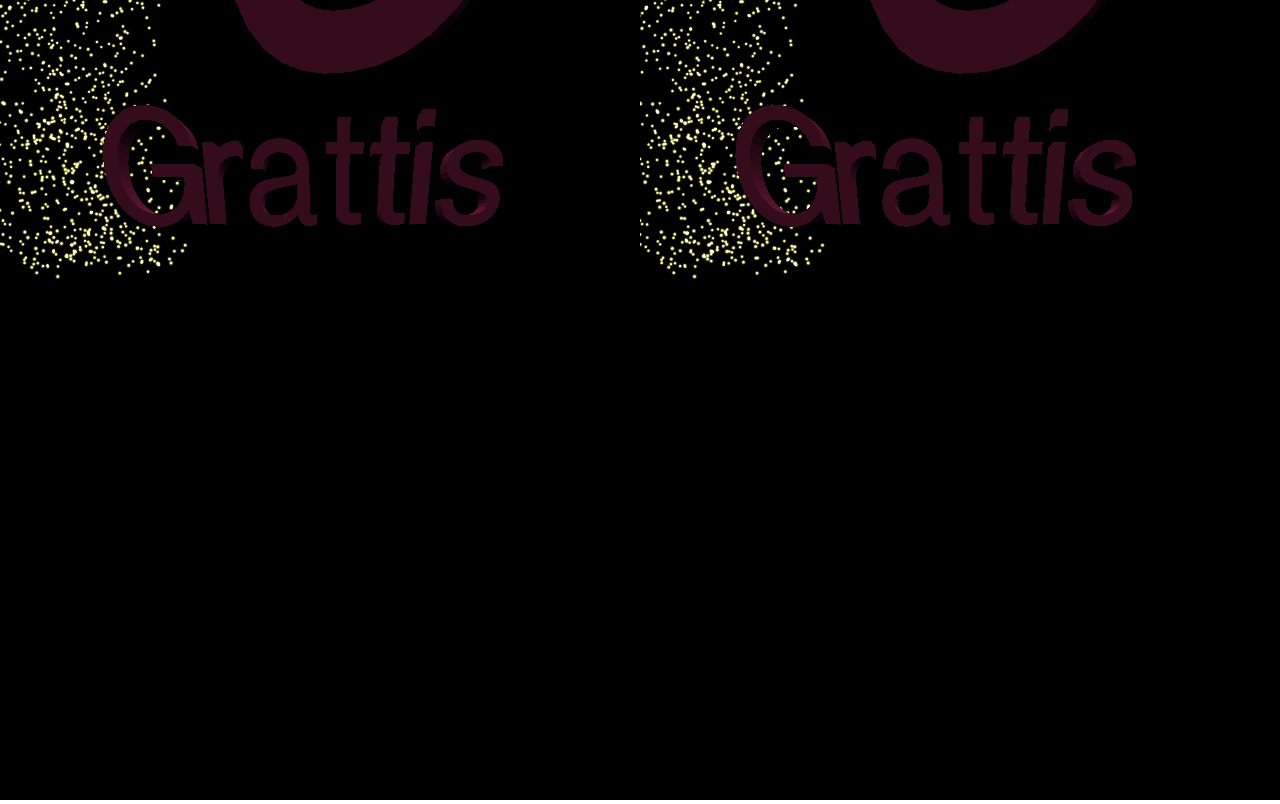
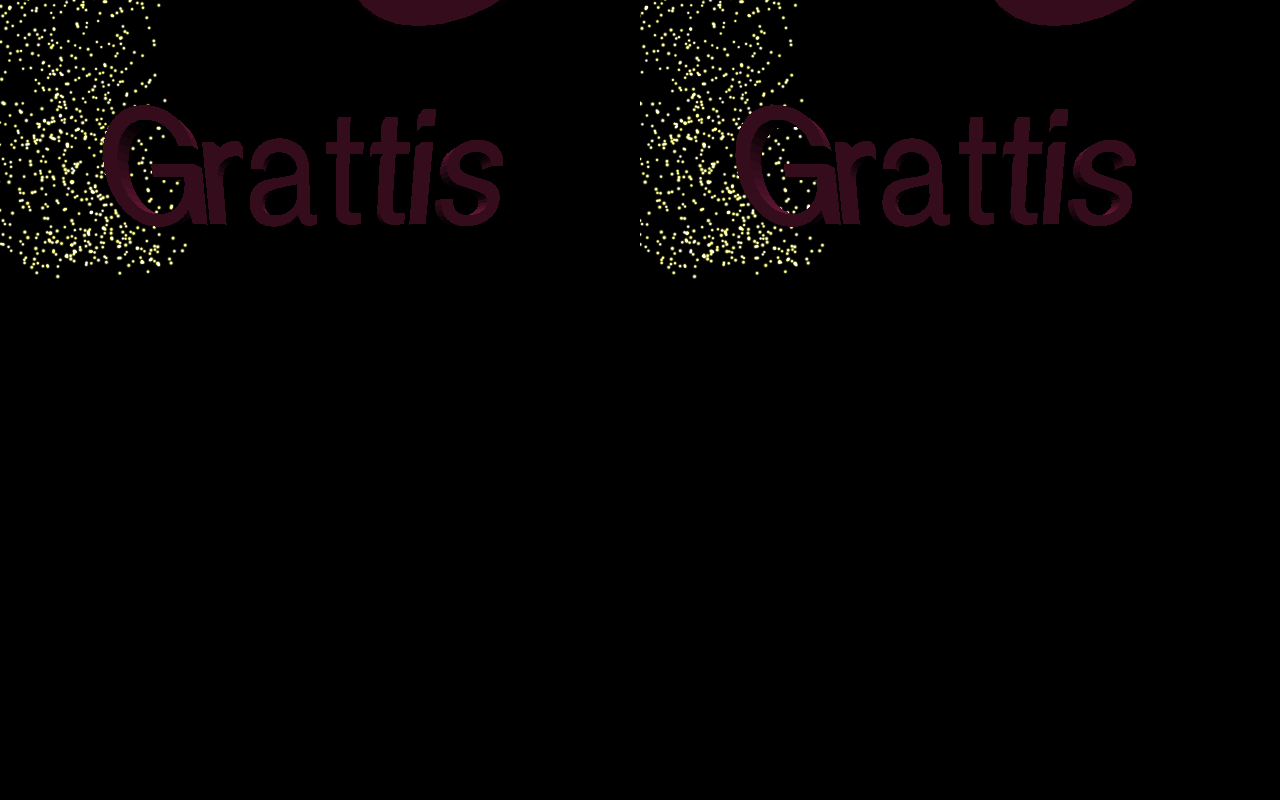
Before and after one commit to mflodin/emi30, a plain HTML site: page index.html in a window 1280 px wide. Drawn offline with Linux system fonts and the light colour scheme; animation ran at ten frames a second.

Commit message:
Moved the 30 text somewhat.

```diff
--- a/index.html
+++ b/index.html
@@ -6,7 +6,7 @@
 <meta name="viewport" content="width=device-width, user-scalable=no, minimum-scale=1.0, maximum-scale=1.0">
     <style>
       body {
-        margin: 0px;
+        margin: 0;
         overflow: hidden;
       }
       #example {
@@ -50,8 +50,8 @@
     function Particle() {
         const pointCloudSize = 5;
         const spread = 3;
-        const pos1 = { x: -1000, z : -300 }
-        const pos2 = { x: 400, z : -900 }
+        const pos1 = { x: -1000, z : -300 };
+        const pos2 = { x: 400, z : -900 };
 
         var particle = new THREE.Vector3();
 
@@ -81,7 +81,7 @@
 
       scene = new THREE.Scene();
 
-      camera = new THREE.PerspectiveCamera(90, 1, 0.1, 1000);
+      camera = new THREE.PerspectiveCamera(90, 1, 0.1, 1500);
       camera.position.set(0, 2, 0);
       scene.add(camera);
 
@@ -127,24 +127,8 @@
       texture.repeat = new THREE.Vector2(50, 50);
       texture.anisotropy = renderer.getMaxAnisotropy();
 
-      var material = new THREE.MeshPhongMaterial({
-        color: 0xffffff,
-        specular: 0xffffff,
-        shininess: 20,
-        shading: THREE.FlatShading,
-        map: texture
-      });
-
-      var geometry = new THREE.PlaneGeometry(1000, 1000);
-
-      var mesh = new THREE.Mesh(geometry, material);
-      mesh.rotation.x = -Math.PI / 2;
-//      scene.add(mesh);
-
-
         var geometry = new THREE.SphereGeometry( 5, 32, 32 );
         var material = new THREE.MeshBasicMaterial( {color: 0xffff00} );
-        var sphere = new THREE.Mesh( geometry, material );
         var textMaterial = new THREE.MeshLambertMaterial( { color: 0xdd3377, shading: THREE.SmoothShading }  );
 
         var distance = 400;
@@ -172,8 +156,8 @@
         text = new THREE.Mesh(thirty , textMaterial );
 
         text.position.x = -distance * 1.5;
-        text.position.y = 200;
-        text.position.z = -distance;
+        text.position.y = 300;
+        text.position.z = -distance * 1.5;
         text.rotation.y = Math.PI / 8;
 
         scene.add(text);
@@ -218,7 +202,7 @@
       setTimeout(resize, 1);
     }
 
-    function updateParticles(dt) {
+    function updateParticles() {
         particles.vertices.forEach(function(particle){
             if (particle.y < -200) {
                 particle.reset();
```
